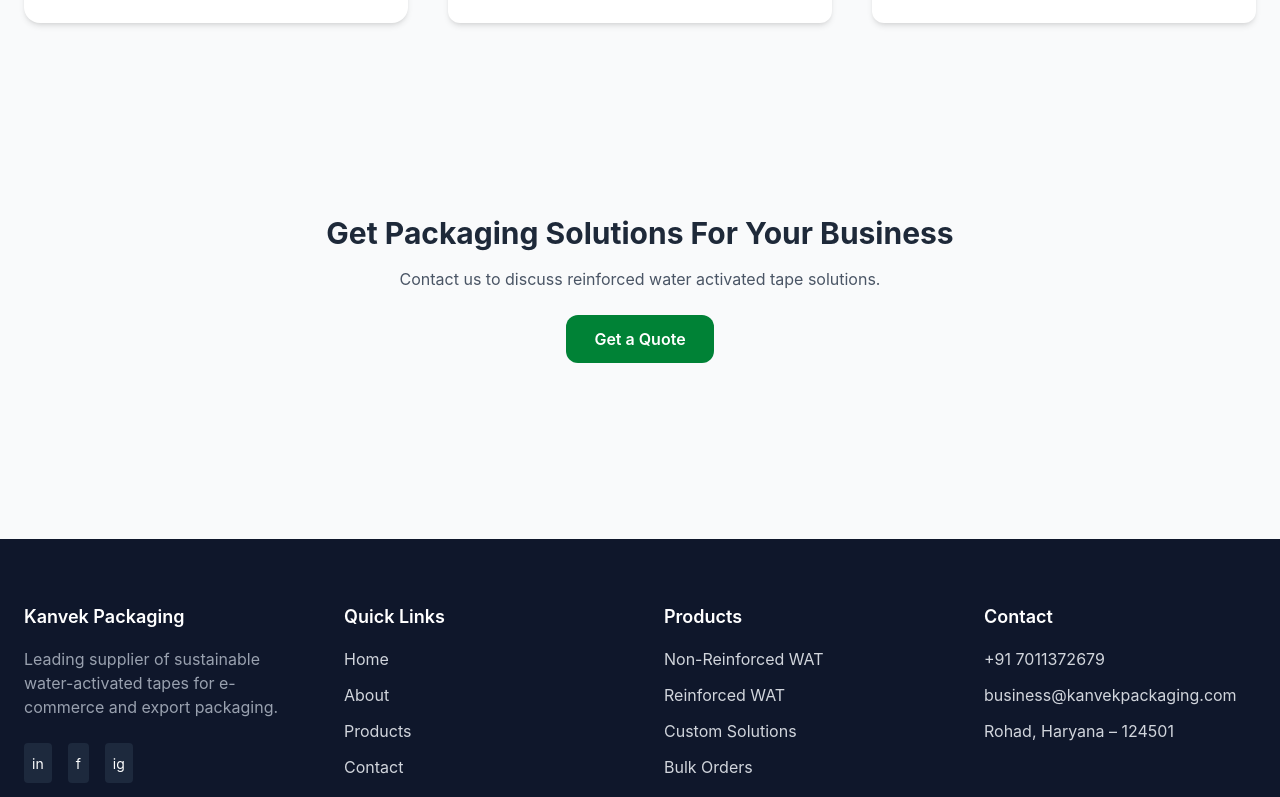
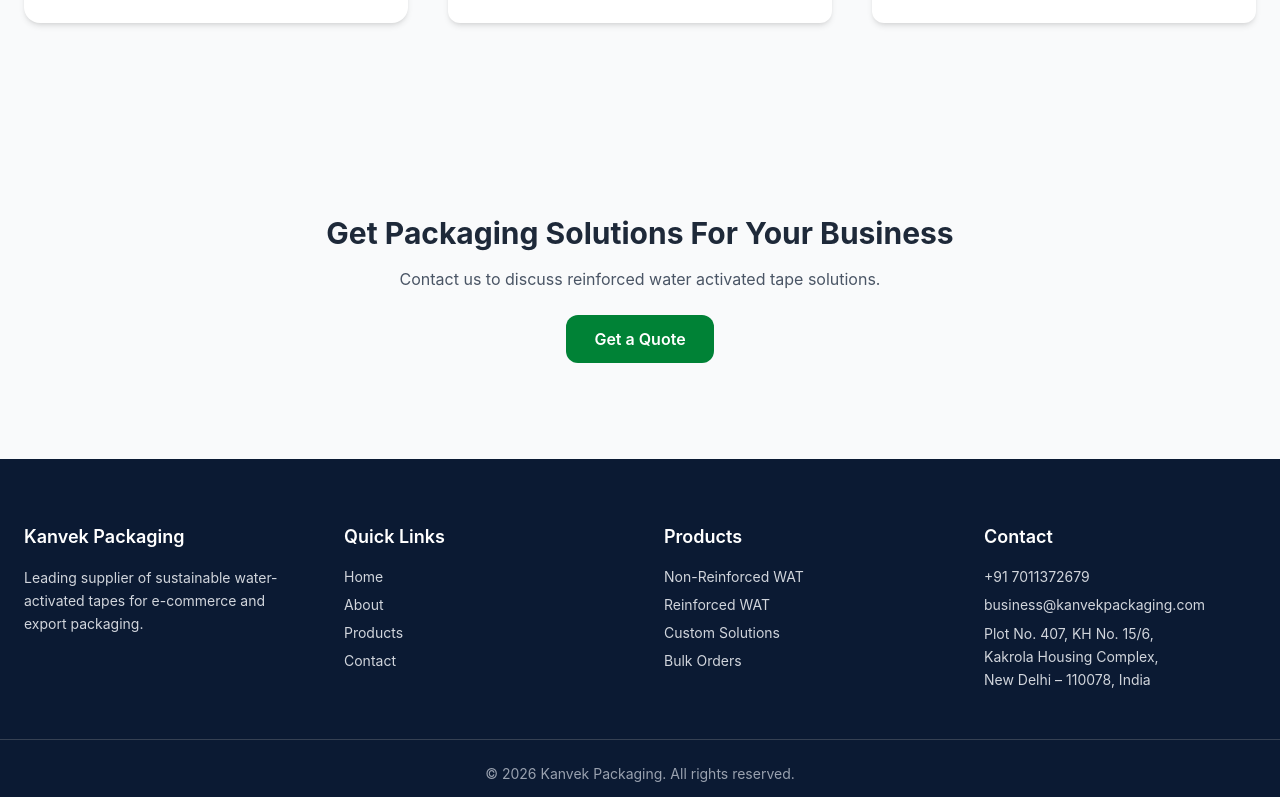
Before and after one commit to vivekchdh0691-wq/kanvekpackaging, a Next.js app: page / in a window 1280 px wide. Shown: the part 2000-2797 px from the top of the page. Built offline with nearby package versions, Linux system fonts and the light colour scheme.

Commit message:
Update Footer.tsx

```diff
--- a/app/components/Footer.tsx
+++ b/app/components/Footer.tsx
@@ -1,158 +1,86 @@
-import Link from "next/link";
-
 export default function Footer() {
   return (
-    <footer className="bg-slate-900 text-gray-300 mt-20">
+    <footer className="bg-[#0b1a33] text-gray-300 pt-16 pb-6">
 
-      <div className="max-w-7xl mx-auto px-6 py-16 grid md:grid-cols-4 gap-12">
+      <div className="max-w-7xl mx-auto px-6 grid md:grid-cols-4 gap-12">
 
-        {/* Company */}
+        {/* COMPANY */}
         <div>
-  <h3 className="text-white font-semibold text-lg mb-4">
-    Kanvek Packaging
-  </h3>
+          <h3 className="text-white text-lg font-semibold mb-4">
+            Kanvek Packaging
+          </h3>
 
-  <p className="text-gray-400 mb-6">
-    Leading supplier of sustainable water-activated tapes for
-    e-commerce and export packaging.
-  </p>
+          <p className="text-sm leading-relaxed">
+            Leading supplier of sustainable water-activated tapes for e-commerce and export packaging.
+          </p>
+        </div>
 
-  <div className="flex gap-4">
-
-    <a
-      href="#"
-      className="bg-slate-800 p-2 rounded hover:bg-green-700 transition"
-    >
-      <span className="text-white text-sm">in</span>
-    </a>
-
-    <a
-      href="#"
-      className="bg-slate-800 p-2 rounded hover:bg-green-700 transition"
-    >
-      <span className="text-white text-sm">f</span>
-    </a>
-
-    <a
-      href="#"
-      className="bg-slate-800 p-2 rounded hover:bg-green-700 transition"
-    >
-      <span className="text-white text-sm">ig</span>
-    </a>
-
-  </div>
-</div>
-
-        {/* Quick Links */}
+        {/* QUICK LINKS */}
         <div>
-          <h3 className="text-white font-semibold text-lg mb-4">
+          <h3 className="text-white text-lg font-semibold mb-4">
             Quick Links
           </h3>
 
-          <ul className="space-y-3">
-
-            <li>
-              <Link href="/" className="hover:text-white">
-                Home
-              </Link>
-            </li>
-
-            <li>
-              <Link href="/about" className="hover:text-white">
-                About
-              </Link>
-            </li>
-
-            <li>
-              <Link href="/products" className="hover:text-white">
-                Products
-              </Link>
-            </li>
-
-            <li>
-              <Link href="/contact" className="hover:text-white">
-                Contact
-              </Link>
-            </li>
-
+          <ul className="space-y-2 text-sm">
+            <li><a href="/" className="hover:text-white">Home</a></li>
+            <li><a href="/about" className="hover:text-white">About</a></li>
+            <li><a href="/products" className="hover:text-white">Products</a></li>
+            <li><a href="/contact" className="hover:text-white">Contact</a></li>
           </ul>
         </div>
 
-
-        {/* Products */}
+        {/* PRODUCTS */}
         <div>
-          <h3 className="text-white font-semibold text-lg mb-4">
+          <h3 className="text-white text-lg font-semibold mb-4">
             Products
           </h3>
 
-          <ul className="space-y-3">
-
+          <ul className="space-y-2 text-sm">
             <li>
-              <Link href="/products/non-reinforced-water-activated-tape" className="hover:text-white">
+              <a href="/products/non-reinforced-wat" className="hover:text-white">
                 Non-Reinforced WAT
-              </Link>
-            </li>
-
-            <li>
-              <Link href="/products/reinforced-water-activated-tape" className="hover:text-white">
-                Reinforced WAT
-              </Link>
-            </li>
-
-            <li>
-              <Link href="/products/custom-printed-kraft-tape" className="hover:text-white">
-                Custom Solutions
-              </Link>
-            </li>
-
-            <li>
-              <Link href="/contact" className="hover:text-white">
-                Bulk Orders
-              </Link>
-            </li>
-
-          </ul>
-        </div>
-
-
-        {/* Contact */}
-        <div>
-          <h3 className="text-white font-semibold text-lg mb-4">
-            Contact
-          </h3>
-
-          <ul className="space-y-3">
-
-            <li>
-              <a href="tel:+917011372679" className="hover:text-white">
-                +91 7011372679
               </a>
             </li>
 
             <li>
-              <a
-                href="mailto:business@kanvekpackaging.com"
-                className="hover:text-white"
-              >
-                business@kanvekpackaging.com
+              <a href="/products/reinforced-water-activated-tape" className="hover:text-white">
+                Reinforced WAT
               </a>
             </li>
 
-            <li>
-              Rohad, Haryana – 124501
-            </li>
+            <li>Custom Solutions</li>
+            <li>Bulk Orders</li>
+          </ul>
+        </div>
 
-          </ul>
+        {/* CONTACT */}
+        <div>
+          <h3 className="text-white text-lg font-semibold mb-4">
+            Contact
+          </h3>
+
+          <p className="text-sm mb-2">
+            +91 7011372679
+          </p>
+
+          <p className="text-sm mb-2">
+            business@kanvekpackaging.com
+          </p>
+
+          <p className="text-sm leading-relaxed">
+            Plot No. 407, KH No. 15/6,<br/>
+            Kakrola Housing Complex,<br/>
+            New Delhi – 110078, India
+          </p>
         </div>
 
       </div>
 
+      {/* BOTTOM */}
+      <div className="border-t border-gray-700 mt-12 pt-6 text-center text-sm text-gray-400">
+        © 2026 Kanvek Packaging. All rights reserved.
+      </div>
 
-      {/* Bottom Bar */}
-
-      <div className="border-t border-slate-800 text-center py-6 text-gray-500 text-sm">
-© {new Date().getFullYear()} Kanvek Packaging. All rights reserved.
-</div>
     </footer>
   );
 }
```
